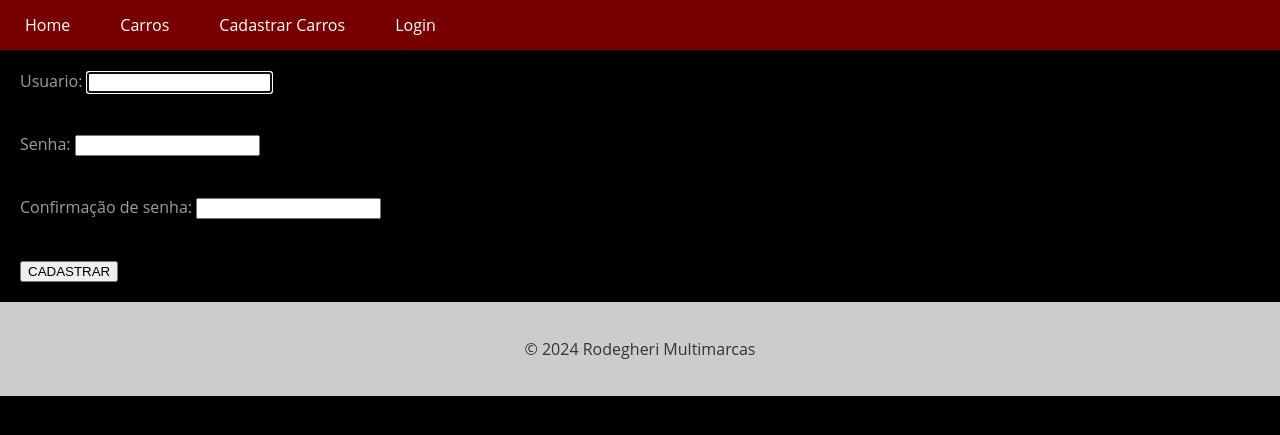
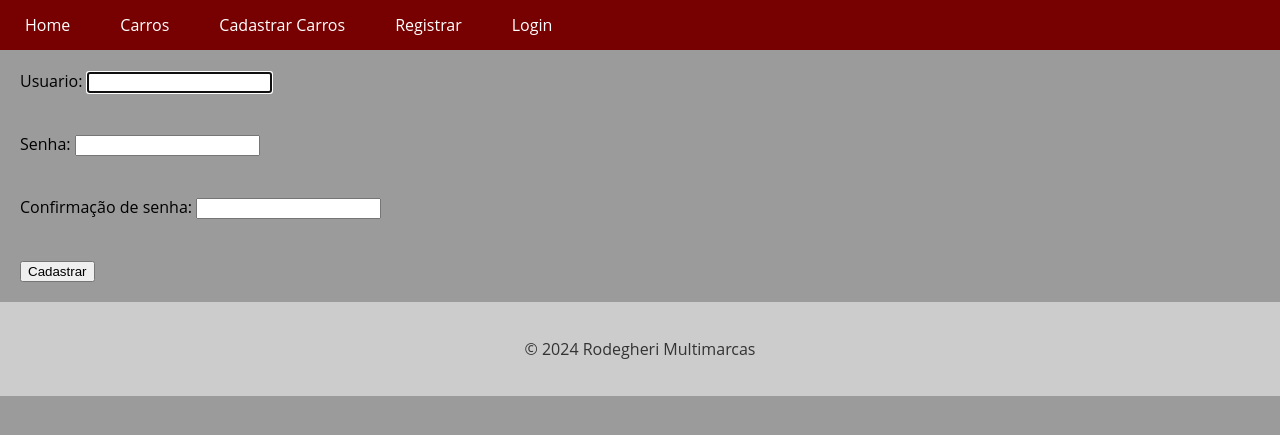
Before and after one commit to KauanRodegheri/Revenda_de_carros, a Django app: page /register/ in a window 1280 px wide. Shown: the top 435 px of the page. Run offline with Django 5.2, Linux system fonts and the light colour scheme.

Commit message:
commit do usuario logado

```diff
--- a/app/templates/base.html
+++ b/app/templates/base.html
@@ -8,7 +8,7 @@
     <style>
         body {
             font-family: 'Open Sans', sans-serif;
-            background-color: #f7f7f7;
+            background-color: rgb(155, 155, 155);
             color: #333;
             margin: 0;
             padding: 0;
@@ -45,6 +45,8 @@
 
         nav ul li {
             margin: 0 10px;
+            color: black;
+            font: bolder;
         }
 
         nav ul li a {
@@ -64,10 +66,6 @@
             background-color: #666;
         }
 
-        body {
-            background-color: rgb( 0, 0, 0);
-        }
-
         nav ul li a.active a:hover {
             background-color: #999;
         }
@@ -77,10 +75,21 @@
     <header>
         <nav>
             <ul>
+                {% if user.is_authenticated %}
+                <li>Olá, {{ user.username }}</li>
                 <li><a href="{% url 'home_views' %}">Home</a></li>
                 <li><a href="{% url 'cars_list' %}">Carros</a></li>
                 <li><a href="{% url 'new_cars' %}">Cadastrar Carros</a></li>
-                <li><a href="{% url 'register' %}">Login</a></li>
+                <li><a href="{% url 'logout' %}">Sair</a></li>
+
+                {% else %}
+                <li><a href="{% url 'home_views' %}">Home</a></li>
+                <li><a href="{% url 'cars_list' %}">Carros</a></li>
+                <li><a href="{% url 'new_cars' %}">Cadastrar Carros</a></li>
+                <li><a href="{% url 'register' %}">Registrar</a></li>
+                <li><a href="{% url 'login' %}">Login</a></li>
+
+                {% endif %}
             </ul>
         </nav>
     </header>
--- a/app/urls.py
+++ b/app/urls.py
@@ -12,6 +12,8 @@ urlpatterns = [
     path('admin/', admin.site.urls),
     path('cars/', view_cars, name='cars_list'),
     path('register/', register_view, name='register'),
+    path('login/', login_view, name='login'),
+    path('logout/', logout_view, name='logout'),
     path('', HomeViews.as_view(), name='home_views'),
     path('new_car', new_car_form, name='new_cars')
 ] + static(settings.MEDIA_URL, document_root=settings.MEDIA_ROOT)
--- a/usuarios/templates/login.html
+++ b/usuarios/templates/login.html
@@ -1,45 +1,16 @@
 {% extends 'base.html' %}
 
 {% block content %}
-<form method="POST">
-    {% csrf_token %}
 
-    <div class="form-group">
-        {{ user_form.username.errors }}
-        <label>Usuario: </label>
-        {{ user_form.username }}
-    </div>
+    <form method="POST">
+        {% csrf_token %}
+        <table>
+            {{ login_form.as_table }}
+        </table>
 
-    <div class="form-group">
-        {{ user_form.password1.errors }}
-        <label>Senha: </label>
-        {{ user_form.password1 }}
-    </div>
-
-    <div class="form-group">
-        {{ user_form.password2.errors }}
-        <label>Confirmação de senha: </label>
-        {{ user_form.password2 }}
-    </div>
-
-    <div class="form-group">
-        <button type="submit">CADASTRAR</button>
-    </div>
-
-</form>
-
-<style>
-
-form {
-    color: rgb(158, 158, 158);
-    padding: 40;
-}
-
-form .form-group {
-    padding: 20px;
-}
+        <button type="submit">Entrar</button>
 
 
-</style>
+    </form>
 
 {% endblock %}
--- /dev/null
+++ b/usuarios/templates/register.html
@@ -0,0 +1,45 @@
+{% extends 'base.html' %}
+
+{% block content %}
+<form method="POST">
+    {% csrf_token %}
+
+   <div class="form-group">
+    {{ user_form.username.errors }}
+    <Label>Usuario: </Label>
+    {{ user_form.username }}
+   </div>
+
+   <div class="form-group">
+    {{ user_form.password.errors }}
+    <label>Senha: </label>
+    {{ user_form.password1 }}
+   </div>
+
+   <div class="form-group">
+    {{ user_form.password2.errors }}
+    <label>Confirmação de senha: </label>
+    {{ user_form.password2 }}
+   </div>
+
+   <div class="form-group">
+    <button type="submit">Cadastrar</button>
+   </div>
+
+</form>
+
+<style>
+
+form {
+    color: rgb(0, 0, 0);
+    padding: 40;
+}
+
+form .form-group {
+    padding: 20px;
+}
+
+
+</style>
+
+{% endblock %}
--- a/usuarios/views.py
+++ b/usuarios/views.py
@@ -1,5 +1,6 @@
 from django.shortcuts import render, redirect
-from django.contrib.auth.forms import UserCreationForm
+from django.contrib.auth.forms import UserCreationForm, AuthenticationForm
+from django.contrib.auth import authenticate, login, logout
 # Create your views here.
 
 def register_view(request):
@@ -7,11 +8,34 @@ def register_view(request):
         user_form = UserCreationForm(request.POST)
         if user_form.is_valid():
             user_form.save()
-            return redirect('cars_list')
+            return redirect('login')
     else:
         user_form = UserCreationForm()
     return render(
         request,
-        'login.html',
+        'register.html',
         {'user_form': user_form}
     )
+
+def login_view(request):
+    if request.method == 'POST':
+        username = request.POST['username']
+        password = request.POST['password']
+        user = authenticate(request, username=username, password=password)
+        if user is not None:
+            login(request, user)
+            return redirect('cars_list')
+        else:
+            return redirect('register')
+
+    else:
+        login_form = AuthenticationForm()
+    return render(
+        request,
+        'login.html',
+        {'login_form': login_form}
+    )
+
+def logout_view(request):
+    logout(request)
+    return redirect('cars_list')
```
Also changed, not shown: db.sqlite3.
